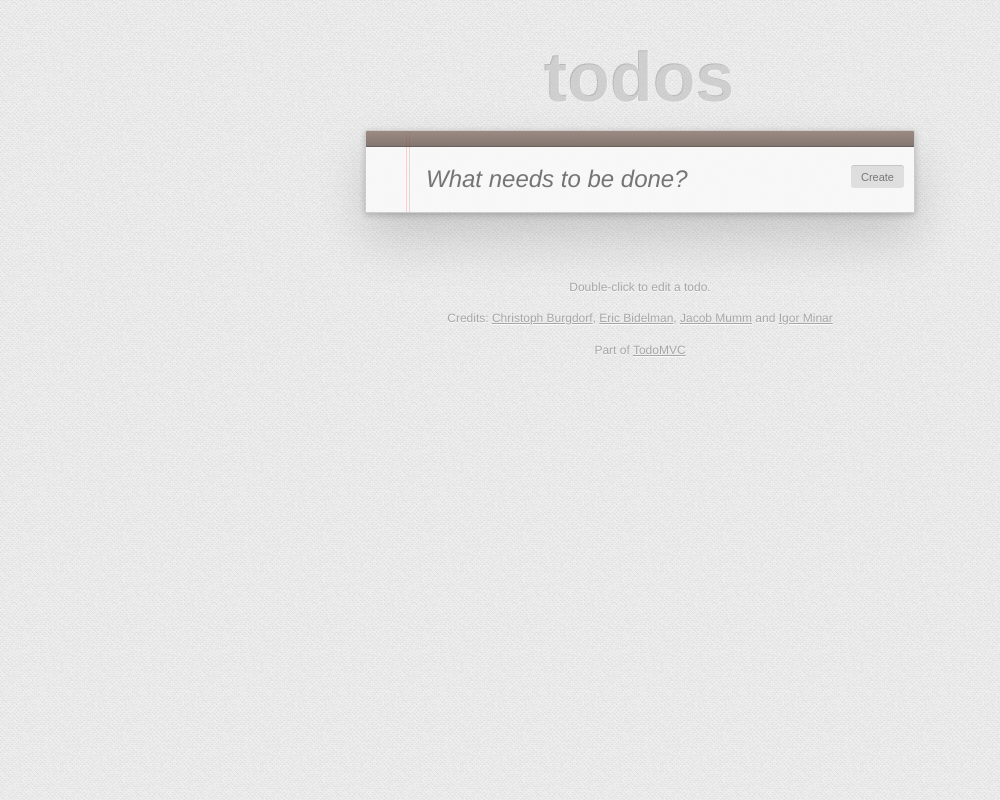
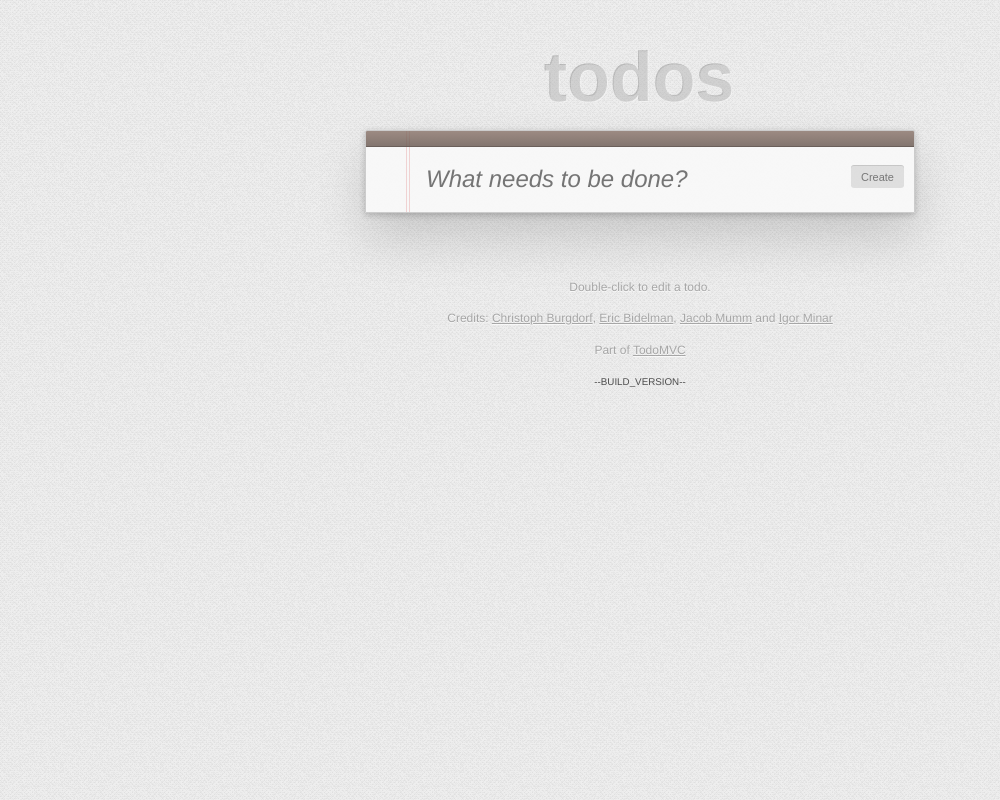
Before and after one commit to passy/todomvc-continuous-feedback, a website: page app/index.html in a window 1280 px wide. Shown: the whole page, without its empty margins (0-1000 px from the left). Drawn offline with Linux system fonts and the light colour scheme.

Commit message:
Display build version in footer

```diff
--- a/app/index.html
+++ b/app/index.html
@@ -35,5 +35,6 @@
         <script src="scripts/directives/todoFocus.js"></script>
         <script src="scripts/directives/todoBlur.js"></script>
         <!-- endbuild -->
+        <div id="build-version">--BUILD_VERSION--</div>
     </body>
 </html>
--- a/app/styles/main.css
+++ b/app/styles/main.css
@@ -348,6 +348,11 @@ label[for='toggle-all'] {
 				0 44px 2px -6px rgba(0, 0, 0, 0.2);
 }
 
+#build-version {
+		text-align: center;
+		font-size: 70%;
+}
+
 #todo-count {
 	float: left;
 	text-align: left;
```
